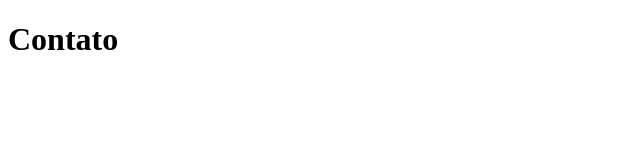
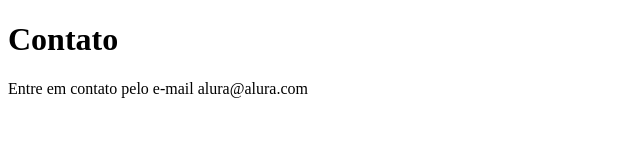
Before and after one commit to nicolasanunes/teste-alura, a plain HTML site: page contato.html in a window 1280 px wide. Shown: the whole page, without its empty margins (0-640 px from the left). Drawn offline with Linux system fonts and the light colour scheme.

Commit message:
Adicionando contato

```diff
--- a/contato.html
+++ b/contato.html
@@ -8,5 +8,6 @@
 </head>
 <body>
     <h1>Contato</h1>
+    <p>Entre em contato pelo e-mail alura@alura.com</p>
 </body>
 </html>
```
